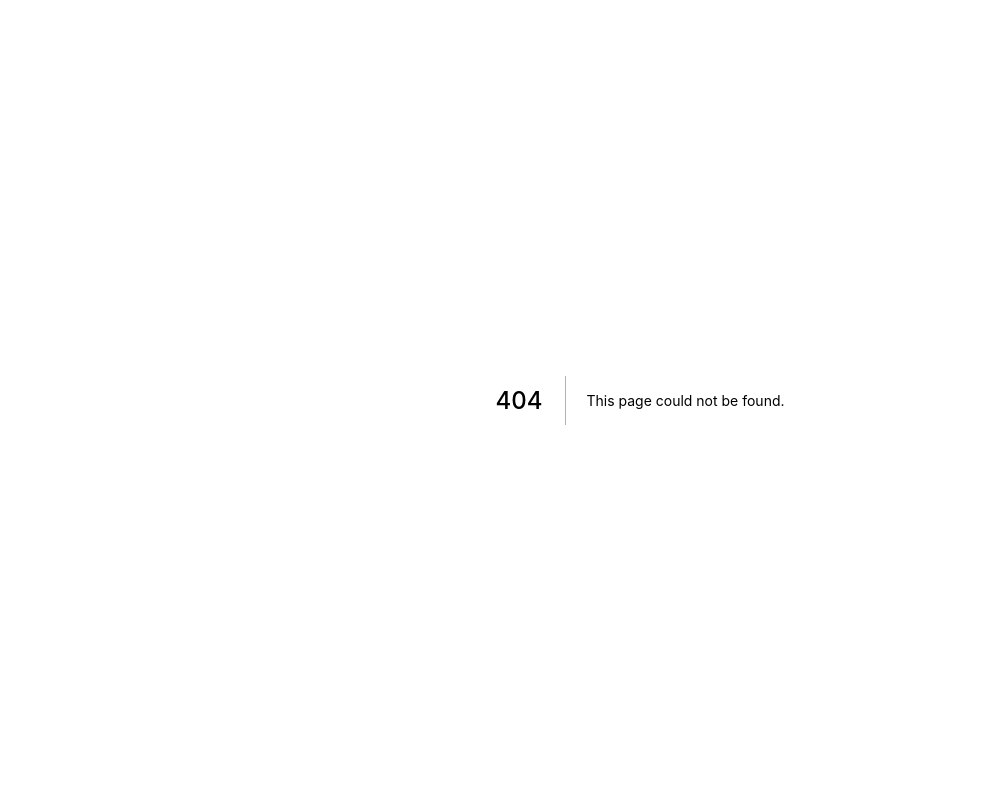
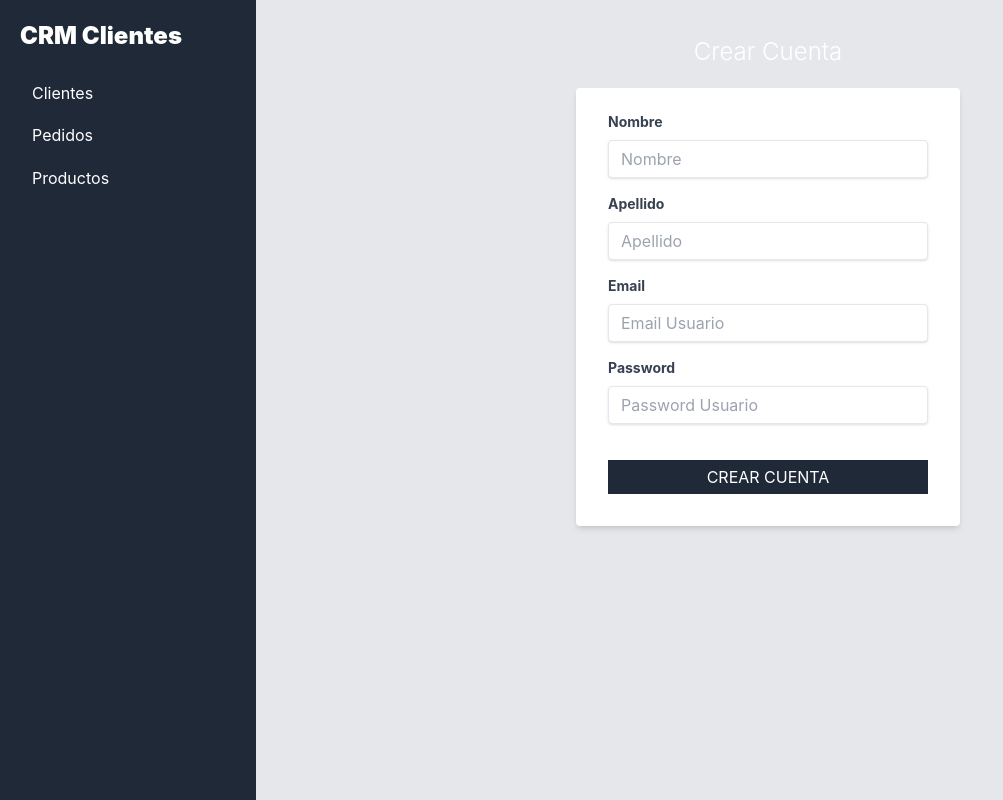
Before and after one commit to pierslabs/CRM-clientes, a Next.js app: page /signup in a window 1280 px wide. Before the commit this address had no page. Shown: the whole page, without its empty margins (0-1003 px from the left). Built offline with nearby package versions, Linux system fonts and the light colour scheme.

Commit message:
diseño login && signup

```diff
--- /dev/null
+++ b/pages/login.js
@@ -0,0 +1,53 @@
+import React from "react";
+import Layout from "../components/Layout";
+
+const Login = () => {
+  return (
+    <Layout>
+      <h1 className="text-center text-2xl text-white font-light">Login</h1>
+      <div className="flex justify-center mt-5">
+        <div className="w-full max-w-sm">
+          <form className="bg-white rounded shadow-md px-8 pt-6 pb-8 mb-4">
+            <div className="mb-4">
+              <label
+                className="block text-gray-700 text-sm font-bold mb-2"
+                htmlFor="email"
+              >
+                Email
+              </label>
+              <input
+                type="email"
+                className="shadow apperance-none border rounded w-full py-2 px-3 text-gray-700 leading-tight
+              focus:outline-none focus:shadow-outline"
+                id="email"
+                placeholder="Email Usuario"
+              />
+            </div>
+            <div className="mb-4">
+              <label
+                className="block text-gray-700 text-sm font-bold mb-2"
+                htmlFor="password"
+              >
+                Password
+              </label>
+              <input
+                type="password"
+                className="shadow apperance-none border rounded w-full py-2 px-3 text-gray-700 leading-tight
+              focus:outline-none focus:shadow-outline"
+                id="password"
+                placeholder="Password Usuario"
+              />
+            </div>
+            <input
+              type="submit"
+              className="bg-gray-800 w-full mt-5 p-2 text-white uppercase hover:cursor-pointer hover:bg-gray-900"
+              value="Iniciar Sesión"
+            />
+          </form>
+        </div>
+      </div>
+    </Layout>
+  );
+};
+
+export default Login;
--- /dev/null
+++ b/pages/signup.js
@@ -0,0 +1,89 @@
+import React from "react";
+import Layout from "../components/Layout";
+
+const SignUp = () => {
+  return (
+    <Layout>
+      <h1 className="text-center text-2xl text-white font-light">
+        Crear Cuenta
+      </h1>
+      <div className="flex justify-center mt-5">
+        <div className="w-full max-w-sm">
+          <form className="bg-white rounded shadow-md px-8 pt-6 pb-8 mb-4">
+            <div className="mb-4">
+              <label
+                className="block text-gray-700 text-sm font-bold mb-2"
+                htmlFor="nombre"
+              >
+                Nombre
+              </label>
+              <input
+                type="text"
+                className="shadow apperance-none border rounded w-full py-2 px-3 text-gray-700 leading-tight
+              focus:outline-none focus:shadow-outline"
+                id="nombre"
+                placeholder="Nombre "
+              />
+            </div>
+
+            <div className="mb-4">
+              <label
+                className="block text-gray-700 text-sm font-bold mb-2"
+                htmlFor="apellido"
+              >
+                Apellido
+              </label>
+              <input
+                type="text"
+                className="shadow apperance-none border rounded w-full py-2 px-3 text-gray-700 leading-tight
+              focus:outline-none focus:shadow-outline"
+                id="apellido"
+                placeholder="Apellido "
+              />
+            </div>
+
+            <div className="mb-4">
+              <label
+                className="block text-gray-700 text-sm font-bold mb-2"
+                htmlFor="email"
+              >
+                Email
+              </label>
+              <input
+                type="email"
+                className="shadow apperance-none border rounded w-full py-2 px-3 text-gray-700 leading-tight
+              focus:outline-none focus:shadow-outline"
+                id="email"
+                placeholder="Email Usuario"
+              />
+            </div>
+
+            <div className="mb-4">
+              <label
+                className="block text-gray-700 text-sm font-bold mb-2"
+                htmlFor="password"
+              >
+                Password
+              </label>
+              <input
+                type="password"
+                className="shadow apperance-none border rounded w-full py-2 px-3 text-gray-700 leading-tight
+              focus:outline-none focus:shadow-outline"
+                id="password"
+                placeholder="Password Usuario"
+              />
+            </div>
+
+            <input
+              type="submit"
+              className="bg-gray-800 w-full mt-5 p-2 text-white uppercase hover:cursor-pointer hover:bg-gray-900"
+              value="Crear Cuenta"
+            />
+          </form>
+        </div>
+      </div>
+    </Layout>
+  );
+};
+
+export default SignUp;
```
